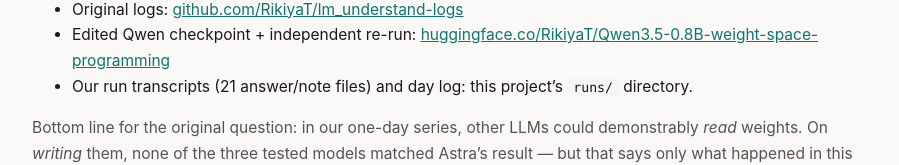
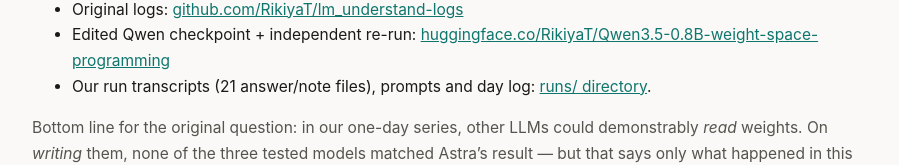
Before and after one commit to monaco79/weight-space-programming-replication, a plain HTML site: page docs/index.html in a window 1280 px wide. Shown: the part 3025-3190 px from the top of the page, without its empty margins (190-1089 px from the left). Drawn offline with Linux system fonts and the light colour scheme.

Commit message:
Link runs/ directory in Artifacts section

```diff
--- a/docs/index.html
+++ b/docs/index.html
@@ -146,7 +146,8 @@ contexts needed chunking, and fix quality visibly drops versus the 73k-token exp
 <li>Original post: <a href="https://rikiyat.github.io/blog/weight-space-programming/">rikiyat.github.io/blog/weight-space-programming</a></li>
 <li>Original logs: <a href="https://github.com/RikiyaT/lm_understand-logs">github.com/RikiyaT/lm_understand-logs</a></li>
 <li>Edited Qwen checkpoint + independent re-run: <a href="https://huggingface.co/RikiyaT/Qwen3.5-0.8B-weight-space-programming">huggingface.co/RikiyaT/Qwen3.5-0.8B-weight-space-programming</a></li>
-<li>Our run transcripts (21 answer/note files) and day log: this project&rsquo;s <code>runs/</code> directory.</li>
+<li>Our run transcripts (21 answer/note files), prompts and day log:
+<a href="https://github.com/monaco79/weight-space-programming-replication/tree/main/runs">runs/ directory</a>.</li>
 </ul>
 <p class="muted">Bottom line for the original question: in our one-day series, other LLMs could demonstrably <em>read</em> weights.
 On <em>writing</em> them, none of the three tested models matched Astra&rsquo;s result &mdash; but that says only what
```
